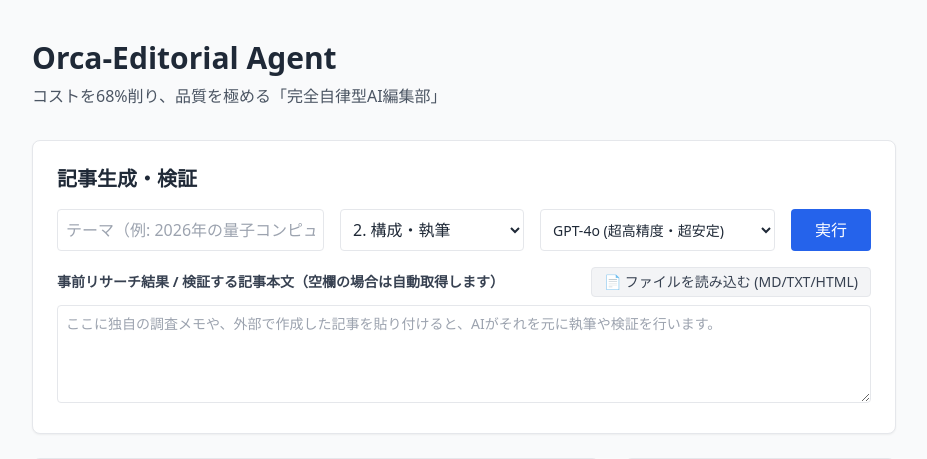
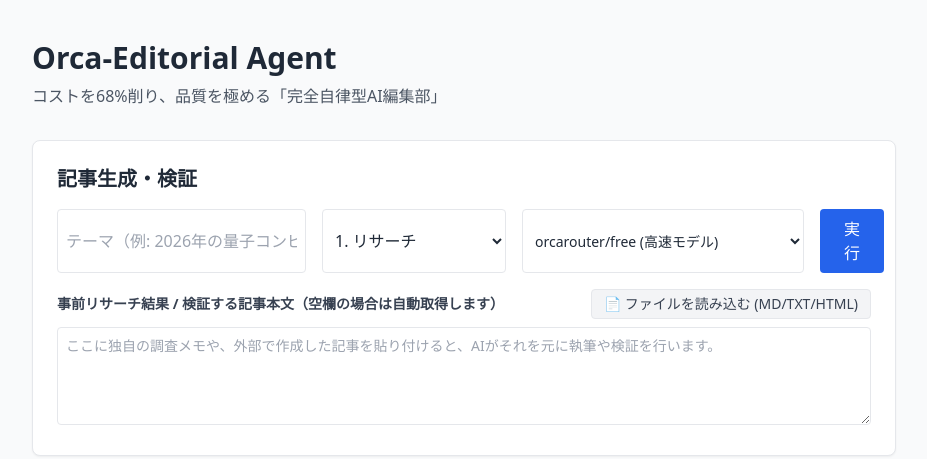
Before and after one commit to npulsar-droid/orca-editorial-agent, a FastAPI app: page / in a window 1280 px wide. Shown: the top 459 px of the page, without its empty margins (176-1103 px from the left). Run offline with FastAPI, Linux system fonts and the light colour scheme; some libraries are stand-ins or nearby versions.

Commit message:
fix: Revert default models for research and writing to orcarouter free/auto and remove gacha text

```diff
--- a/app/templates/index.html
+++ b/app/templates/index.html
@@ -17,15 +17,16 @@
             <div class="flex gap-4 mb-4">
                 <input type="text" id="theme" placeholder="テーマ（例: 2026年の量子コンピュータ市場）※新規作成時は必須" class="flex-1 border p-2 rounded">
                 <select id="step" class="border p-2 rounded bg-white" onchange="updateDefaultModel()">
-                    <option value="research">1. リサーチ</option>
-                    <option value="writing" selected>2. 構成・執筆</option>
+                    <option value="research" selected>1. リサーチ</option>
+                    <option value="writing">2. 構成・執筆</option>
                     <option value="fact_check">3. ファクトチェック</option>
                 </select>
                 <select id="model" class="border p-2 rounded bg-white text-sm">
-                    <option value="openai/gpt-4o" selected>GPT-4o (超高精度・超安定)</option>
+                    <option value="orcarouter/free" selected>orcarouter/free (高速モデル)</option>
+                    <option value="orcarouter/auto">orcarouter/auto (高精度・推論モデル)</option>
+                    <option value="openai/gpt-4o">GPT-4o (超高精度・安定)</option>
                     <option value="openai/gpt-4o-mini">GPT-4o-mini (高速・安定)</option>
                     <option value="deepseek/deepseek-r1">DeepSeek-R1 (最強推論・激重)</option>
-                    <option value="orcarouter/auto">自動ガチャ (非推奨・不安定)</option>
                 </select>
                 <button id="exec-btn" onclick="generate()" class="bg-blue-600 text-white px-6 py-2 rounded hover:bg-blue-700">実行</button>
                 <button id="cancel-btn" onclick="cancelGeneration()" class="hidden bg-red-600 text-white px-6 py-2 rounded hover:bg-red-700">停止</button>
@@ -90,9 +91,11 @@
             const step = document.getElementById('step').value;
             const modelSelect = document.getElementById('model');
             if (step === 'research') {
-                modelSelect.value = 'openai/gpt-4o-mini';
-            } else {
-                modelSelect.value = 'openai/gpt-4o';
+                modelSelect.value = 'orcarouter/free';
+            } else if (step === 'writing') {
+                modelSelect.value = 'orcarouter/auto';
+            } else if (step === 'fact_check') {
+                modelSelect.value = 'openai/gpt-4o'; // ファクトチェックは安定のGPT-4oをデフォルトに
             }
         }
 
```
